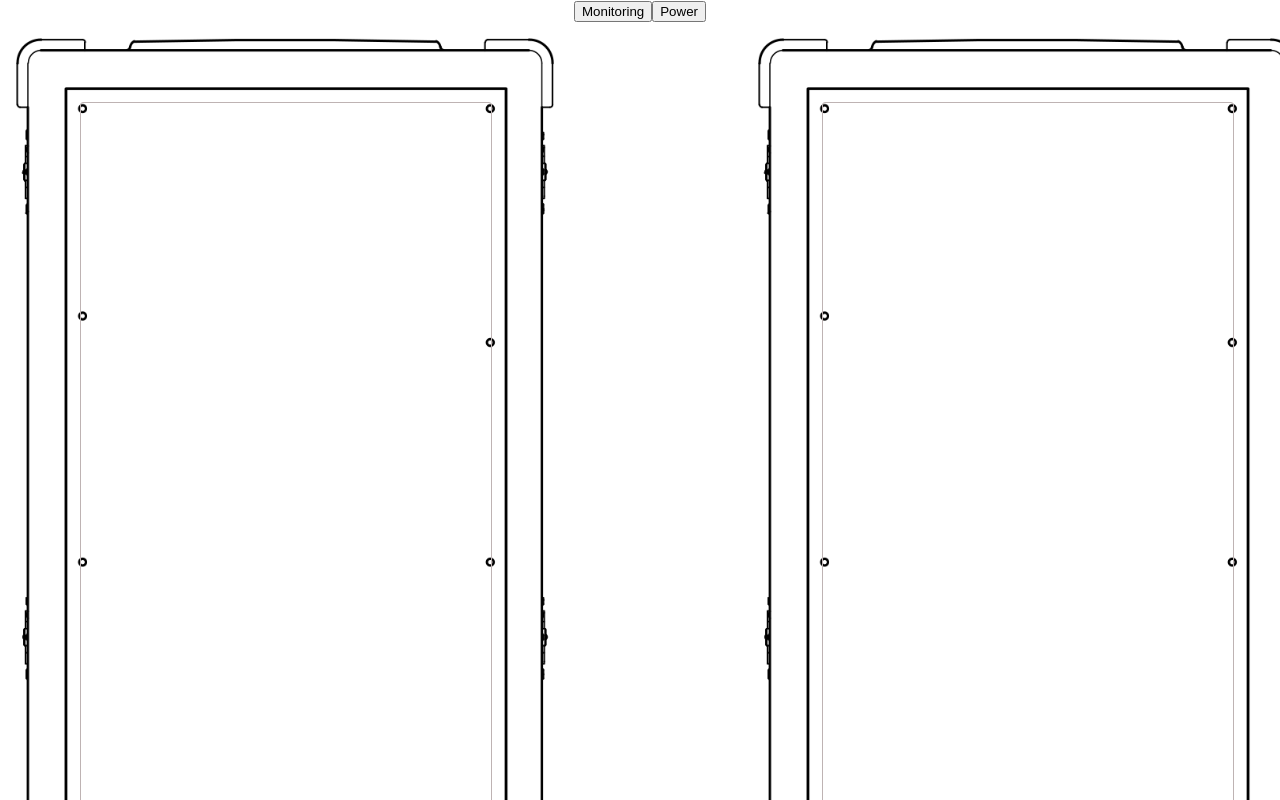
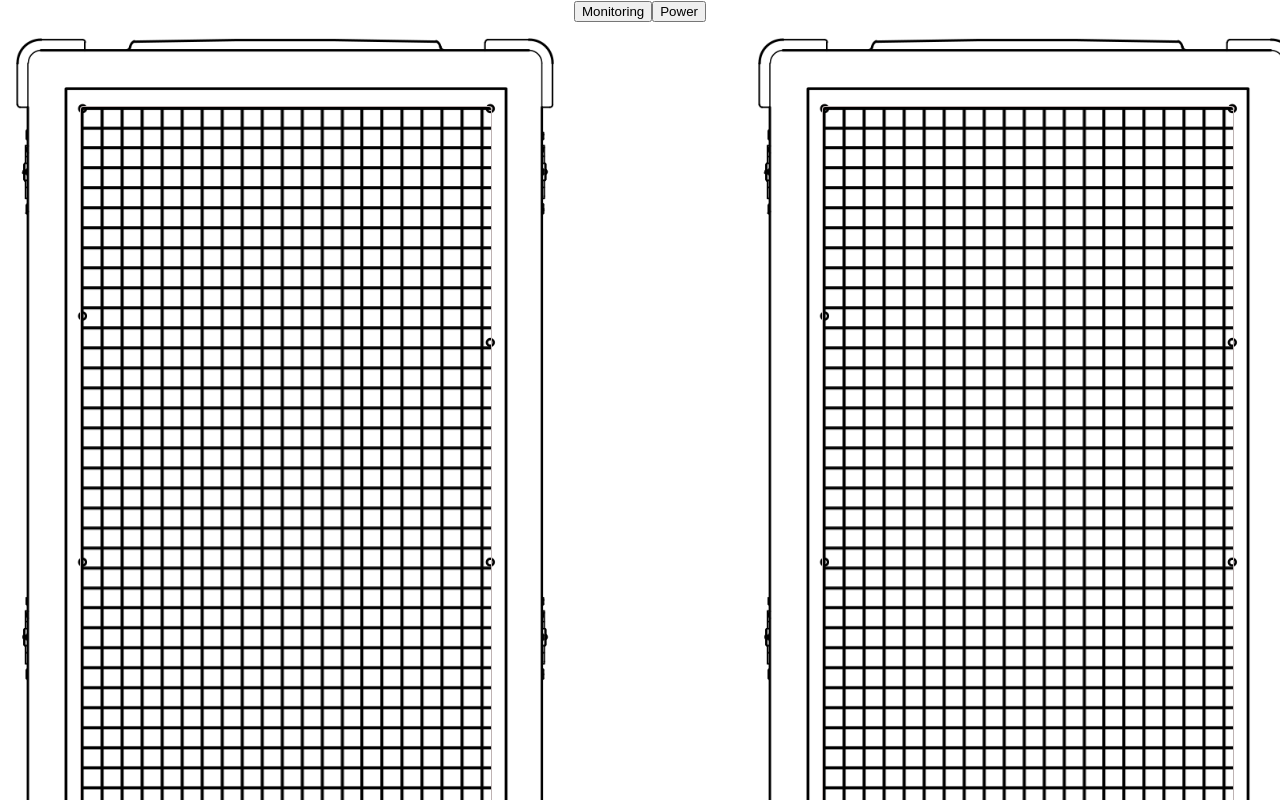
Before and after one commit to aswinvk28/power-distribution-box, a React (Create React App) app: page / in a window 1280 px wide. Shown: the top 800 px of the page. Built offline with nearby package versions, Linux system fonts and the light colour scheme.

Commit message:
canvas grid placed on wheels

```diff
--- a/src/App.css
+++ b/src/App.css
@@ -69,8 +69,11 @@ body, html {
   width: 100%;
   height: 100%;
   border: 1px solid #beb3b3;
+  margin-top: 1%;
   border-radius: 3px;
   color: #ababab;
+  background-image: url('images/power_box/canvas_grid-2.png');
+  background-repeat: repeat;
 }
 
 .templated-distributions-container .templated {
--- a/src/components/Distribution.js
+++ b/src/components/Distribution.js
@@ -104,7 +104,7 @@ export const Distribution = ({ accept, lastDroppedItem, totalDroppedItems, e_nam
         return { mouseX: x, mouseY: y }
     }
 
-    return (<div style={{ ...style, backgroundColor }} className={e_name} id={e_name}>
+    return (<div style={{ ...style }} className={e_name} id={e_name}>
             <em style={{position: 'absolute', fontSize: '24px', color: 'rgb(50, 55, 165)'}}>
             {e_name.indexOf("addons") > -1 ? 'addons' : ''}
             {e_name.indexOf("inputs") > -1 ? 'inputs' : ''}
@@ -113,7 +113,7 @@ export const Distribution = ({ accept, lastDroppedItem, totalDroppedItems, e_nam
 
             {$elem}
 
-            <div ref={drop} className="distribution_container" id={e_name + "_distribution_container"}>
+            <div ref={drop} style={{ backgroundColor }} className="distribution_container" id={e_name + "_distribution_container"}>
                 {
                     totalDroppedItems.map(({name, type, uniqid, distribution, image, top, left}, index) =>  {
                         return (
```
Also changed, not shown: src/images/power_box/canvas_grid-2.png (added).
